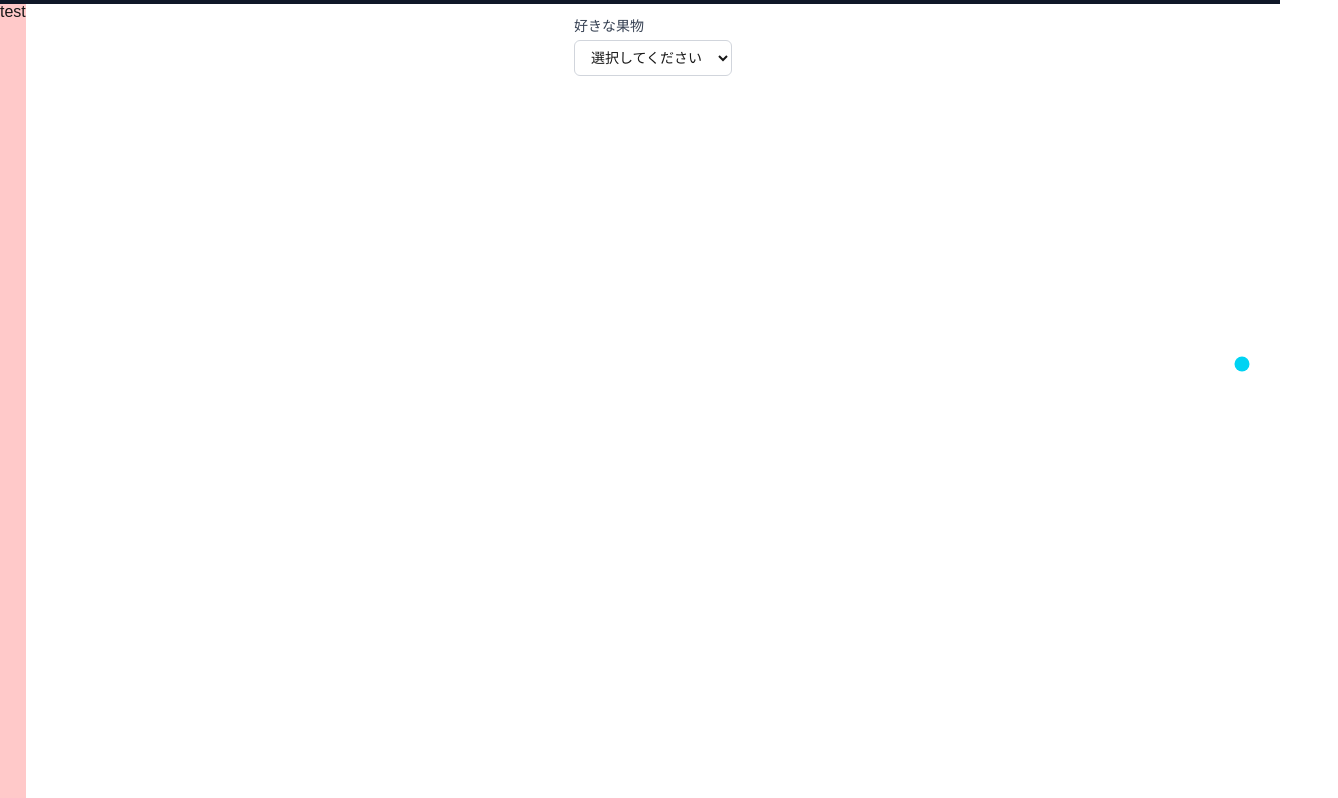
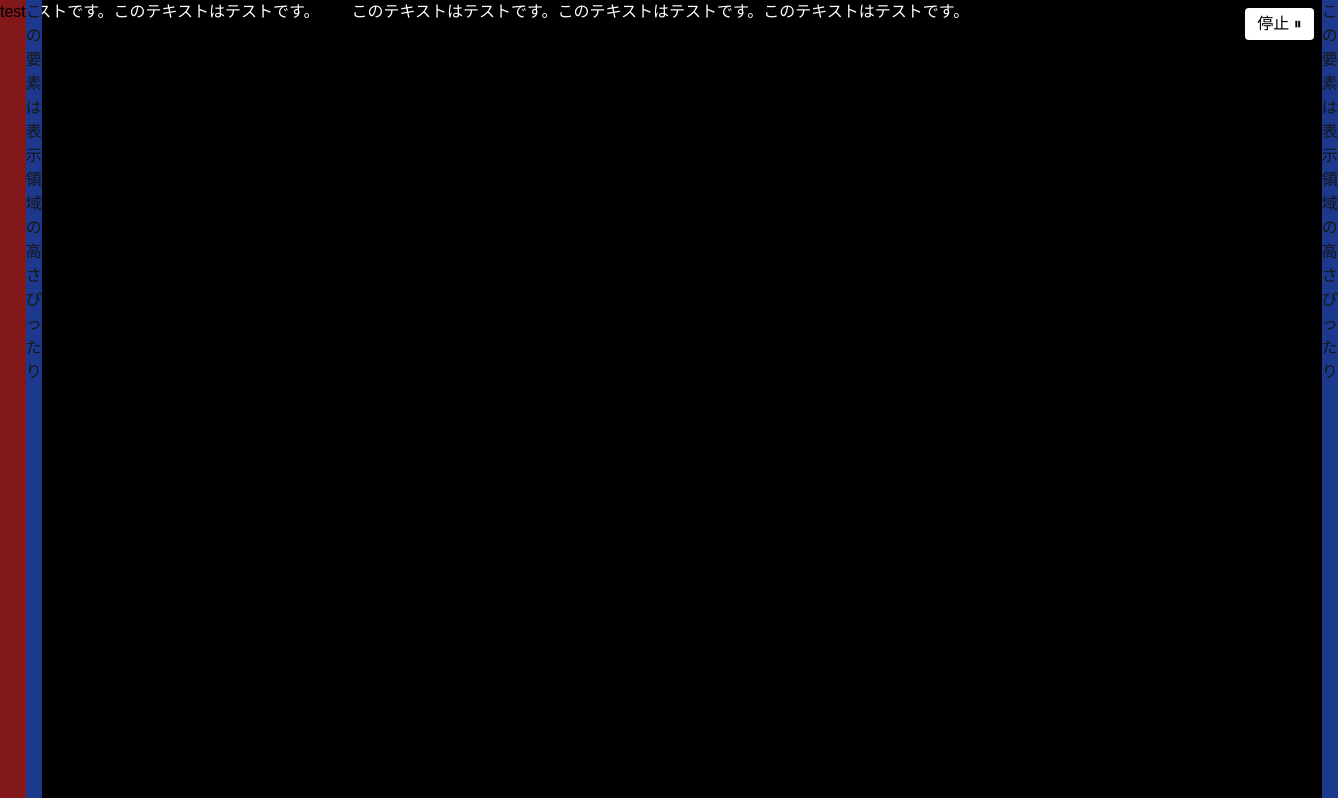
Before and after one commit to domekenshi/my-next-app, a Next.js app: page /debug in a window 1280 px wide. Shown: the top 798 px of the page, 1338 px wide, since content can reach past the window. Built offline with nearby package versions, Linux system fonts and the light colour scheme.

Commit message:
Marquee実装

```diff
--- a/src/app/debug/page.tsx
+++ b/src/app/debug/page.tsx
@@ -8,7 +8,7 @@ const DebugScreen = () => {
     <>
       <TestScreen />
       {/* パララックス */}
-      <ParallaxApp />
+      {/* <ParallaxApp /> */}
     </>
   );
 };
--- a/src/app/globals.css
+++ b/src/app/globals.css
@@ -25,3 +25,21 @@ body {
   color: var(--foreground);
   font-family: Arial, Helvetica, sans-serif;
 }
+/* Tailwindのユーティリティとしてアニメーションを追加 */
+@layer utilities {
+  @keyframes marquee {
+    0% {
+      transform: translateX(0%);
+    }
+    100% {
+      transform: translateX(-50%);
+    }
+  }
+
+  .animate-marquee-loop {
+    animation: marquee 10s linear infinite;
+  }
+  .paused {
+    animation-play-state: paused;
+  }
+}
--- /dev/null
+++ b/src/feat/animation/Marquee.tsx
@@ -0,0 +1,36 @@
+"use client";
+import { useState } from "react";
+
+const Marquee = () => {
+  const [isPaused, setIsPaused] = useState(false);
+
+  return (
+    <div className="bg-gray-700 flex w-full h-dvh">
+      {/* 無限ループアニメーション */}
+      <div className="relative w-full overflow-hidden bg-black text-white whitespace-nowrap">
+        <div
+          className={`inline-flex ${
+            isPaused ? "paused" : ""
+          } animate-marquee-loop`}
+        >
+          <span className="px-4">
+            このテキストはテストです。このテキストはテストです。このテキストはテストです。
+          </span>
+          <span className="px-4">
+            このテキストはテストです。このテキストはテストです。このテキストはテストです。
+          </span>
+        </div>
+
+        {/* ボタン（右上に固定） */}
+        <button
+          onClick={() => setIsPaused((prev) => !prev)}
+          className="absolute right-2 top-2 px-3 py-1 bg-white text-black rounded shadow hover:bg-gray-200"
+        >
+          {isPaused ? "再生 ▶" : "停止 ⏸"}
+        </button>
+      </div>
+    </div>
+  );
+};
+
+export default Marquee;
--- a/src/mocks/pages/TestScreen.tsx
+++ b/src/mocks/pages/TestScreen.tsx
@@ -1,16 +1,28 @@
 "use client";
+import { useState } from "react";
 import Event from "../Event/Event";
 import PaginationTestScreen from "../PaginationTestScreen";
 import DropTest from "./DropTest";
+import Marquee from "@/feat/animation/Marquee";
 
 const TestScreen = () => {
+  const [isPaused, setIsPaused] = useState(false);
+
   return (
-    <div className="bg-white flex w-full h-dvh">
-      <div className="bg-red-200 h-full text-blac">test</div>
+    <div className="bg-gray-700 flex w-full h-dvh">
+      {/* 子要素１ */}
+      <div className="bg-red-900 h-full text-black">test</div>
+
+      <div className="h-dvh bg-blue-900">この要素は表示領域の高さぴったり</div>
+
+      {/* 無限ループアニメーション */}
+      <Marquee />
+
+      <div className="h-dvh bg-blue-900">この要素は表示領域の高さぴったり</div>
 
       {/* <Event /> */}
       {/* <PaginationTestScreen /> */}
-      <DropTest />
+      {/* <DropTest /> */}
     </div>
   );
 };
```
